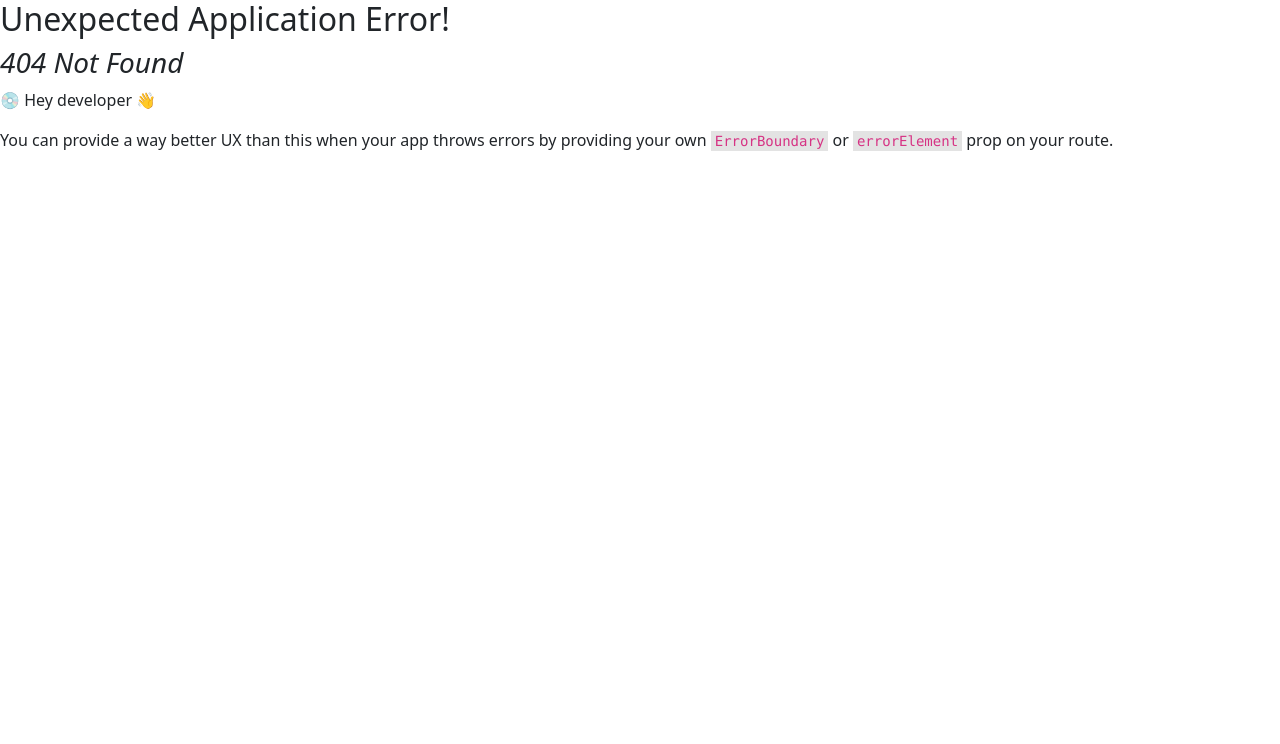
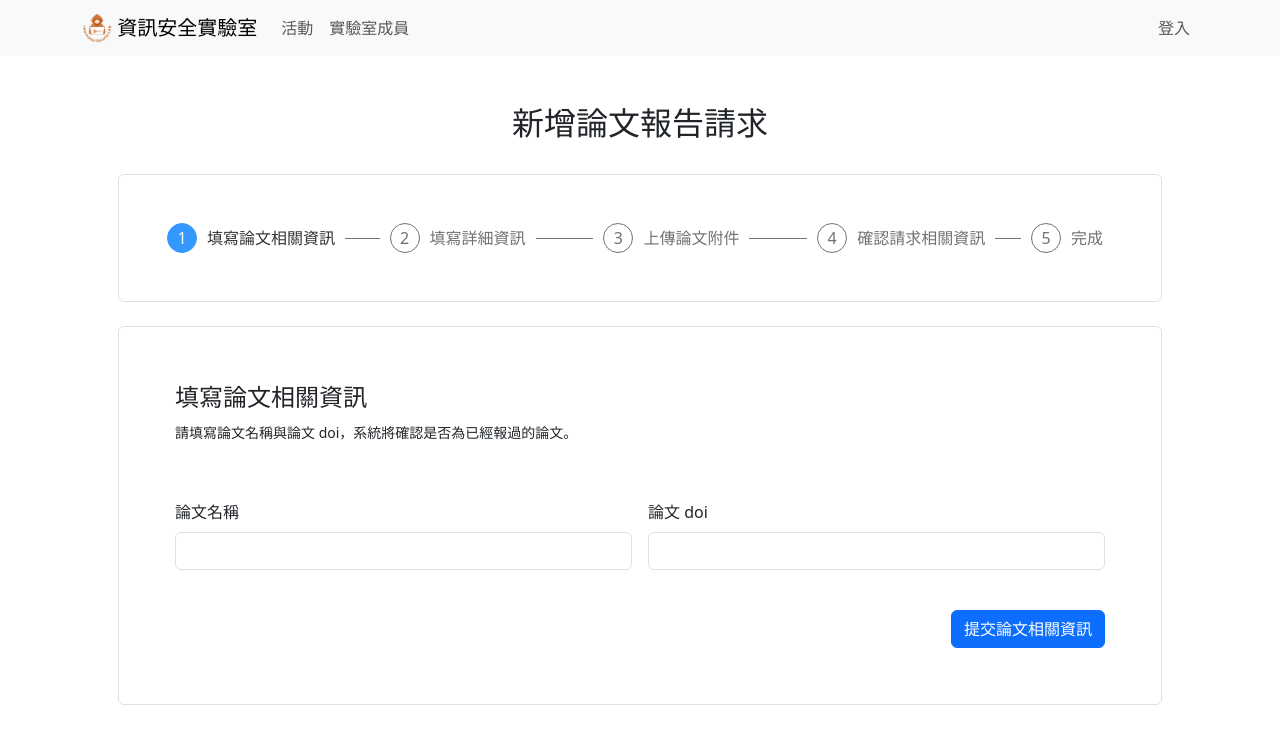
Before and after one commit to is1ab/Paper-Schedule-System, a React (Vite) app in the folder app/: page /AddSchedule in a window 1280 px wide. Before the commit this address had no page. Shown: the top 744 px of the page. Built offline with nearby package versions, Linux system fonts and the light colour scheme; no server answers.

Commit message:
Implement: Add Schedule page

```diff
--- a/app/src/main.tsx
+++ b/app/src/main.tsx
@@ -17,6 +17,7 @@ import Member from './page/Member.tsx';
 import User from './page/User.tsx';
 import { Provider } from 'react-redux';
 import { store } from './store/store.ts';
+import AddSchedule from './page/AddSchedule.tsx';
 
 const router = createBrowserRouter(
   createRoutesFromElements(
@@ -26,6 +27,7 @@ const router = createBrowserRouter(
       <Route path="/Event" element={<Event/>}></Route>
       <Route path="/Member" element={<Member/>}></Route>
       <Route path="/User/:userId" element={<User/>}></Route>
+      <Route path="/AddSchedule" element={<AddSchedule/>}></Route>
     </Route>
   )
 );
--- /dev/null
+++ b/app/src/page/AddSchedule.tsx
@@ -0,0 +1,170 @@
+import { faCalendarCheck } from "@fortawesome/free-solid-svg-icons";
+import { FontAwesomeIcon } from "@fortawesome/react-fontawesome";
+import { useState } from "react";
+import { Button, Card, Container, Form } from "react-bootstrap";
+import { Steps, Uploader } from "rsuite";
+
+function AddSchedule(){
+    const [ current, setCurrent ] = useState<number>(0);
+    const handleInfo = () => {
+        setCurrent(current + 1)
+    }
+    const handleDetailInfo = () => {
+        setCurrent(current + 1)
+    }
+    const handleAttachment = () => {
+        setCurrent(current + 1)
+    }
+    const fileList = [
+        { name: 'file1.jpg', fileKey: 1 },
+        { name: 'file2.jpg', fileKey: 2 }
+    ];
+    return (
+        <Container className="p-5 d-flex flex-column gap-4 mx-auto">
+            <h2 className="text-center">新增論文報告請求</h2>
+            <Steps className="w-100 p-5 d-none d-md-flex border rounded" current={current}>
+                <Steps.Item title={"填寫論文相關資訊"} />
+                <Steps.Item title={"填寫詳細資訊"} />
+                <Steps.Item title={"上傳論文附件"} />
+                <Steps.Item title={"確認請求相關資訊"} />
+                <Steps.Item title={"完成"} />
+            </Steps>
+            {current == 0 &&
+                <div className="w-100 border rounded p-5 d-flex flex-column gap-4">
+                    <div className="p-2">
+                        <h4>填寫論文相關資訊</h4>
+                        <p><small>請填寫論文名稱與論文 doi，系統將確認是否為已經報過的論文。</small></p>
+                    </div>
+                    <div className="d-flex">
+                        <div className="p-2 w-50">
+                            <Form.Label>論文名稱</Form.Label>
+                            <Form.Control
+                                type="text"
+                            />
+                        </div>
+                        <div className="p-2 w-50">
+                            <Form.Label>論文 doi</Form.Label>
+                            <Form.Control
+                                type="text"
+                            />
+                        </div>
+                    </div>
+                    <div className="w-100 d-flex justify-content-end p-2">
+                        <Button className="ml-auto" variant={"primary"} onClick={() => handleInfo()}>提交論文相關資訊</Button>
+                    </div>
+                </div>
+            }
+            {current == 1 &&
+                <div className="w-100 border rounded p-5 d-flex flex-column gap-4">
+                    <div className="p-2">
+                        <h4>填寫報告行程簡介</h4>
+                        <p><small>請填寫報告行程簡介，將以信件方式傳送給所有實驗室成員。</small></p>
+                    </div>
+                    <div className="d-flex">
+                        <div className="p-2 w-100">
+                            <Form.Label>報告簡介</Form.Label>
+                            <Form.Control
+                                type="text"
+                            />
+                        </div>
+                    </div>
+                    <div className="w-100 d-flex justify-content-end p-2 gap-3">
+                        <Button className="ml-auto border" variant={"light"}>上一步</Button>
+                        <Button className="ml-auto" variant={"primary"} onClick={() => handleDetailInfo()}>提交報告簡介</Button>
+                    </div>
+                </div>
+            }
+            {current == 2 &&
+                <div className="w-100 border rounded p-5 d-flex flex-column gap-4">
+                    <div className="p-2">
+                        <h4>上傳論文附件</h4>
+                        <p><small>請上傳論文附件，僅限上傳 PDF，將以信件方式傳送給所有實驗室成員。</small></p>
+                    </div>
+                    <div className="d-flex">
+                        <div className="p-2 w-100">
+                            <Form.Label>論文附件</Form.Label>
+                            <Uploader className="text-center text-secondary" action="//jsonplaceholder.typicode.com/posts/" draggable style={{cursor: "pointer"}}>
+                                <div style={{lineHeight: "200px"}}>Click or Drag files to this area to upload</div>
+                            </Uploader>
+                        </div>
+                    </div>
+                    <div className="w-100 d-flex justify-content-end p-2 gap-3">
+                        <Button className="ml-auto border" variant={"light"}>上一步</Button>
+                        <Button className="ml-auto" variant={"primary"} onClick={() => handleAttachment()}>提交論文附件</Button>
+                    </div>
+                </div>
+            }
+            {current == 3 &&
+                <div className="w-100 border rounded p-5 d-flex flex-column gap-4">
+                    <div className="p-2">
+                        <h4>確認請求相關資訊</h4>
+                        <p><small>請再次確認以下資訊，完成後請點擊「送出」。</small></p>
+                    </div>
+                    <div className="d-flex flex-column">
+                        <div className="p-2 w-100 d-flex flex-row">
+                            <div className="p-2 w-50">
+                                <Form.Label>論文名稱</Form.Label>
+                                <Form.Control
+                                    readOnly
+                                    type="text"
+                                />
+                            </div>
+                            <div className="p-2 w-50">
+                                <Form.Label>論文 doi</Form.Label>
+                                <Form.Control
+                                    readOnly
+                                    type="text"
+                                />
+                            </div>
+                        </div>
+                        <div className="p-2 w-100 d-flex flex-row">
+                            <div className="p-2 w-100">
+                                <Form.Label>簡介</Form.Label>
+                                <Form.Control
+                                    readOnly
+                                    type="text"
+                                />
+                            </div>
+                        </div>
+                        <div className="p-2 w-100 d-flex flex-row">
+                            <div className="p-2 w-100">
+                                <Form.Label>附件</Form.Label>
+                                <Uploader
+                                    plaintext
+                                    defaultFileList={fileList}
+                                    action="//jsonplaceholder.typicode.com/posts/"
+                                />
+                            </div>
+                        </div>
+                    </div>
+                    <div className="w-100 d-flex justify-content-end p-2 gap-3">
+                        <Button className="ml-auto border" variant={"light"}>上一步</Button>
+                        <Button className="ml-auto" variant={"primary"} onClick={() => handleAttachment()}>送出</Button>
+                    </div>
+                </div>
+            }
+            {current == 4 &&
+                <div className="w-100 border rounded p-5 d-flex flex-column gap-5">
+                    <div className="d-flex flex-column gap-4">
+                        <div className="mx-auto my-auto d-flex flex-row gap-4">
+                            <div className="d-flex flex-column justify-content-center">
+                                <FontAwesomeIcon icon={faCalendarCheck} size="2xl"></FontAwesomeIcon>
+                            </div>
+                            <div className="d-flex flex-column">
+                                <h4 className="text-center my-auto"> 報告請求新增成功 </h4>
+                                <p className="text-center my-0">請等待系統管理員進行審核</p>
+                            </div>
+                        </div>
+                    </div>
+                    <div className="mx-auto d-flex flex-row gap-4">
+                        <Button className="ml-auto" variant={"secondary"}>回到首頁</Button>
+                        <Button className="ml-auto" variant={"primary"}>查看已審核完成之活動</Button>
+                        <Button className="ml-auto" variant={"success"}>查看個人資料</Button>
+                    </div>
+                </div>
+            }
+        </Container>
+    )
+}
+
+export default AddSchedule;
```
